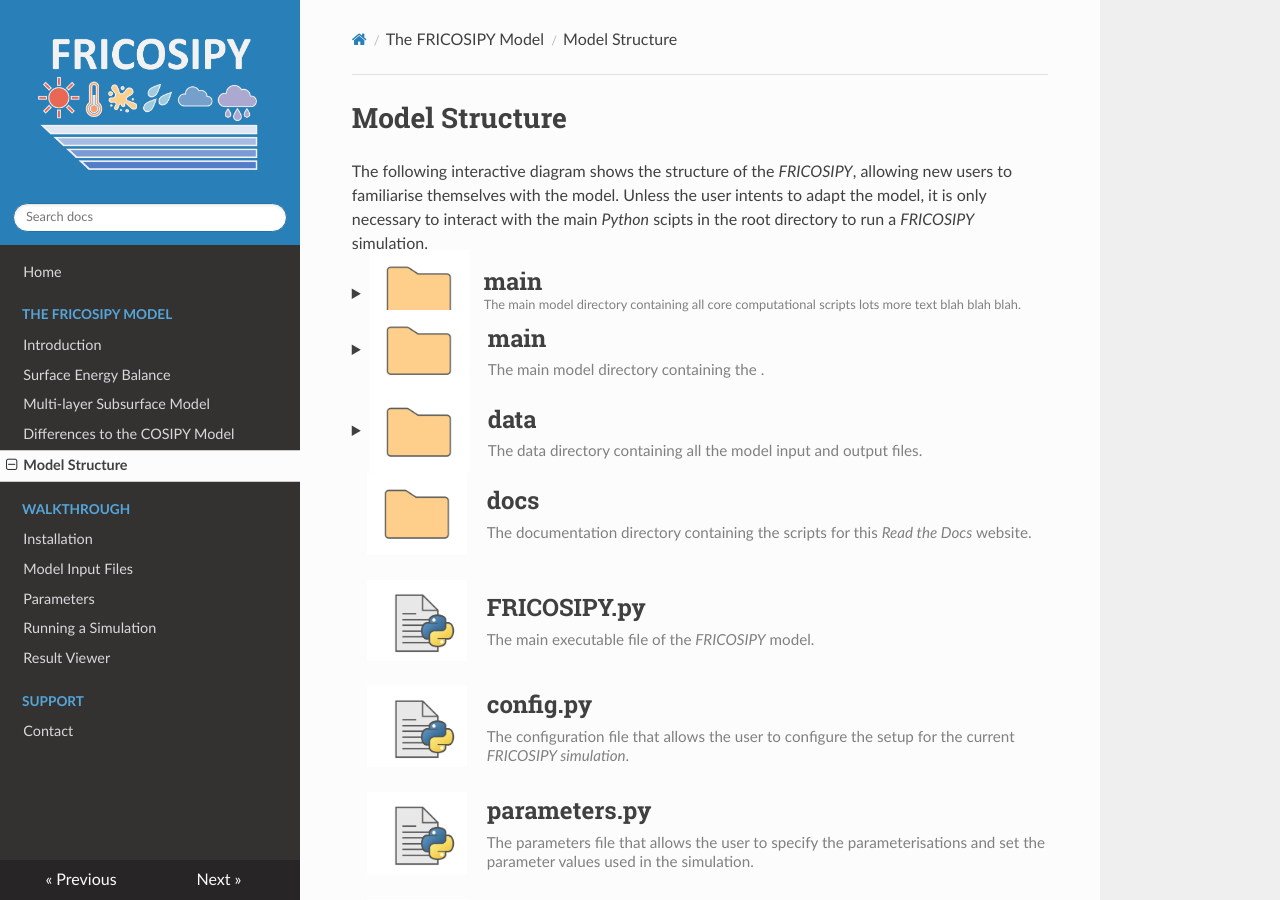
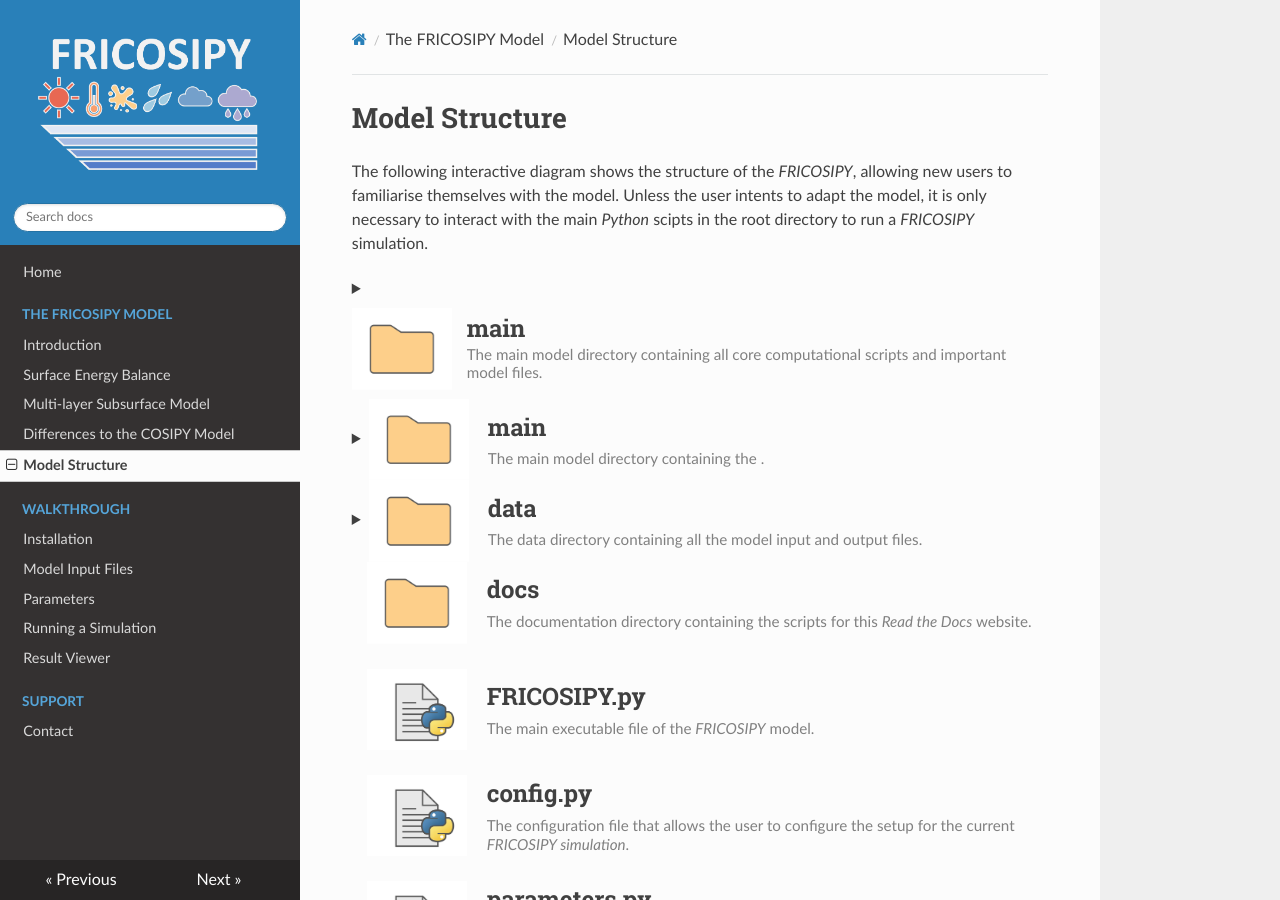
Before and after one commit to MarcusGastaldello/FRICOSIPY, an MkDocs documentation site: the page built from docs/model_structure.md, in a window 1280 px wide and 900 px high. Built offline with MkDocs 1.6.1, drawn with Linux system fonts in a browser that asks for light colours.

Commit message:
Update model_structure.md

```diff
--- a/docs/model_structure.md
+++ b/docs/model_structure.md
@@ -8,7 +8,7 @@
 The following interactive diagram shows the structure of the *FRICOSIPY*, allowing new users to familiarise themselves with the model. Unless the user intents to adapt the model, it is only necessary to interact with the main *Python* scipts in the root directory to run a *FRICOSIPY* simulation.
 
 
-??? "<div style='display: inline-block; vertical-align: middle; height: 20px; margin-top: -30px; margin-bottom: 40px;'><img src='https://github.com/MarcusGastaldello/FRICOSIPY/raw/main/docs/icons/Folder.png' width='100' style='vertical-align: middle; margin-right: 15px;'><div style='display: inline-block; vertical-align: middle; line-height: 1.2;'><h2 style='margin: 0;'>main</h2><small style='color: gray;'>The main model directory containing all core computational scripts lots more text blah blah blah.</small></div></div>"
+??? "<div style='display: flex; align-items: center; min-height: 100px;'> <img src='https://github.com/MarcusGastaldello/FRICOSIPY/raw/main/docs/icons/Folder.png' width='100' style='flex-shrink: 0; margin-right: 15px;'> <div style='flex-grow: 1; width: 70%; line-height: 1.2;'> <h2 style='margin: 0; font-size: 1.5em;'>main</h2> <small style='display: block; color: gray; font-size: 0.95em; margin-top: 4px;'>The main model directory containing all core computational scripts and important model files.</small> </div> </div>"
 
 
 ??? "<img src='https://github.com/MarcusGastaldello/FRICOSIPY/raw/main/docs/icons/Folder.png' width='100' style='vertical-align: middle; margin-right: 15px;'> <div style='display: inline-block; vertical-align: middle;'><h2 style='margin: 0;'>main</h2><small style='display: block; color: gray; margin-top: 8px; font-size: 0.95em;'>The main model directory containing the .</small></div>"
```
